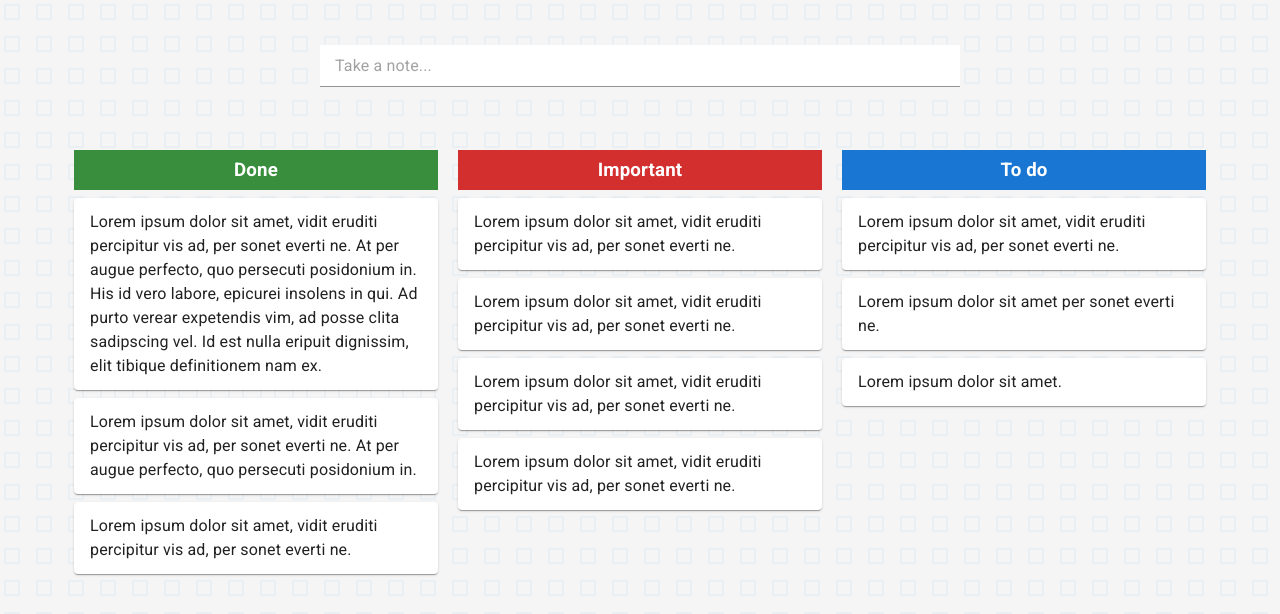
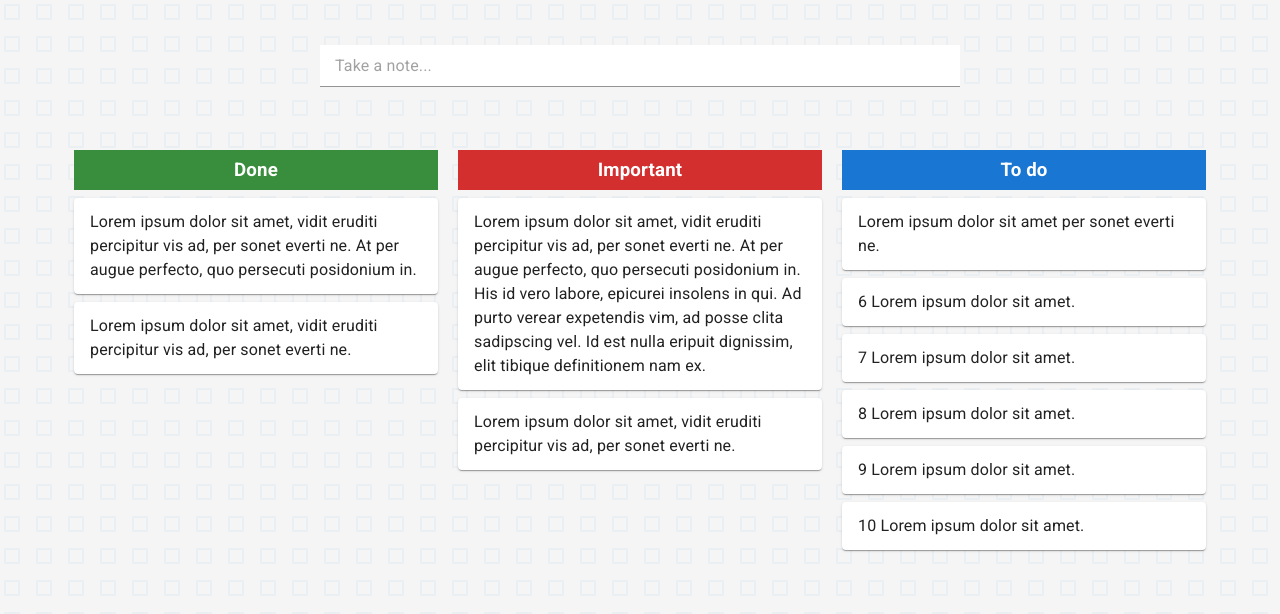
Before and after one commit to hieudo-dev/todo-react, a React (Create React App) app: page / in a window 1280 px wide. Shown: the top 614 px of the page. Built offline with nearby package versions, Linux system fonts and the light colour scheme.

Commit message:
Add delete feature (animated)

```diff
--- a/src/components/TodoCard.js
+++ b/src/components/TodoCard.js
@@ -10,7 +10,8 @@ import {
    Typography,
    ExpansionPanelDetails,
    createMuiTheme,
-   ThemeProvider
+   ThemeProvider,
+   Fade
 } from "@material-ui/core";
 import { red } from "@material-ui/core/colors";
 
@@ -47,6 +48,7 @@ const TodoCard = props => {
 
    return (
       <ThemeProvider theme={theme}>
+         <Fade in={props.active} timeout={{ appear: 0, enter: 0, exit: 300 }}>
             <ExpansionPanel>
                <ExpansionPanelSummary>
                   <Typography className={classes.contentText}>
@@ -54,7 +56,12 @@ const TodoCard = props => {
                   </Typography>
                </ExpansionPanelSummary>
                <ExpansionPanelDetails>
-               <Grid container alignItems="center" justify="flex-start" xs={6}>
+                  <Grid
+                     container
+                     alignItems="center"
+                     justify="flex-start"
+                     xs={6}
+                  >
                      <CheckIcon className={classes.checkIcon} />
                   </Grid>
                   <Grid
@@ -65,11 +72,15 @@ const TodoCard = props => {
                      xs={6}
                      spacing={1}
                   >
-                  <EditIcon style={{ marginRight: 10 }} />
-                  <DeleteIcon style={{ color: red[500] }} />
+                     {/* <EditIcon style={{ marginRight: 10 }} /> */}
+                     <DeleteIcon
+                        onClick={props.onDelete}
+                        style={{ color: red[500] }}
+                     />
                   </Grid>
                </ExpansionPanelDetails>
             </ExpansionPanel>
+         </Fade>
       </ThemeProvider>
    );
 };
--- a/src/components/TodoGrid.js
+++ b/src/components/TodoGrid.js
@@ -1,4 +1,4 @@
-import React from "react";
+import React, { useState } from "react";
 import { connect } from "react-redux";
 import { delTodo, editTodo } from "../store/actions";
 import { makeStyles } from "@material-ui/core/styles";
@@ -28,8 +28,14 @@ const useStyles = makeStyles(theme => ({
    }
 }));
 
-const TodoGrid = ({ todos }) => {
+const TodoGrid = ({ todos, delTodo, editTodo }) => {
    const classes = useStyles();
+   const [state, setState] = useState({ deleting: -1, editing: -1 });
+
+   const handleDelete = id => {
+      setState({ ...state, deleting: id });
+      setTimeout(() => delTodo(id), 300);
+   };
 
    return (
       <Grid className={classes.root} container alignItems="flex-start">
@@ -49,9 +55,17 @@ const TodoGrid = ({ todos }) => {
                   Done
                </h3>
             </Typography>
-            {todos.done.map(todo => (
+            {todos.done.map(([id, data]) => (
                <Grid className={classes.card} item>
-                  <TodoCard>{todo}</TodoCard>
+                  <TodoCard
+                     key={id}
+                     id={id}
+                     active={id !== state.deleting}
+                     onEdit={() => null}
+                     onDelete={() => handleDelete(id)}
+                  >
+                     {data}
+                  </TodoCard>
                </Grid>
             ))}
          </Grid>
@@ -71,9 +85,17 @@ const TodoGrid = ({ todos }) => {
                   Important
                </h3>
             </Typography>
-            {todos.important.map(todo => (
+            {todos.important.map(([id, data]) => (
                <Grid className={classes.card} item>
-                  <TodoCard>{todo}</TodoCard>
+                  <TodoCard
+                     key={id}
+                     id={id}
+                     active={id !== state.deleting}
+                     onEdit={() => null}
+                     onDelete={() => handleDelete(id)}
+                  >
+                     {data}
+                  </TodoCard>
                </Grid>
             ))}
          </Grid>
@@ -93,9 +115,17 @@ const TodoGrid = ({ todos }) => {
                   To do
                </h3>
             </Typography>
-            {todos.common.map(todo => (
+            {todos.common.map(([id, data]) => (
                <Grid className={classes.card} item>
-                  <TodoCard>{todo}</TodoCard>
+                  <TodoCard
+                     key={id}
+                     id={id}
+                     active={id !== state.deleting}
+                     onEdit={() => null}
+                     onDelete={() => handleDelete(id)}
+                  >
+                     {data}
+                  </TodoCard>
                </Grid>
             ))}
          </Grid>
--- a/src/store/reducer.js
+++ b/src/store/reducer.js
@@ -1,3 +1,5 @@
+import * as actions from "./constants";
+
 // const initialState = {
 //    todos: []
 // };
@@ -6,26 +8,49 @@
 const initialState = {
    todos: {
       done: [
-         "Lorem ipsum dolor sit amet, vidit eruditi percipitur vis ad, per sonet everti ne. At per augue perfecto, quo persecuti posidonium in. His id vero labore, epicurei insolens in qui. Ad purto verear expetendis vim, ad posse clita sadipscing vel. Id est nulla eripuit dignissim, elit tibique definitionem nam ex.",
-         "Lorem ipsum dolor sit amet, vidit eruditi percipitur vis ad, per sonet everti ne. At per augue perfecto, quo persecuti posidonium in. ",
-         "Lorem ipsum dolor sit amet, vidit eruditi percipitur vis ad, per sonet everti ne. "
+         [
+            1,
+            "Lorem ipsum dolor sit amet, vidit eruditi percipitur vis ad, per sonet everti ne. At per augue perfecto, quo persecuti posidonium in. "
+         ],
+         [
+            2,
+            "Lorem ipsum dolor sit amet, vidit eruditi percipitur vis ad, per sonet everti ne. "
+         ]
       ],
       important: [
-         "Lorem ipsum dolor sit amet, vidit eruditi percipitur vis ad, per sonet everti ne. ",
-         "Lorem ipsum dolor sit amet, vidit eruditi percipitur vis ad, per sonet everti ne. ",
-         "Lorem ipsum dolor sit amet, vidit eruditi percipitur vis ad, per sonet everti ne. ",
-         "Lorem ipsum dolor sit amet, vidit eruditi percipitur vis ad, per sonet everti ne. "
+         [
+            3,
+            "Lorem ipsum dolor sit amet, vidit eruditi percipitur vis ad, per sonet everti ne. At per augue perfecto, quo persecuti posidonium in. His id vero labore, epicurei insolens in qui. Ad purto verear expetendis vim, ad posse clita sadipscing vel. Id est nulla eripuit dignissim, elit tibique definitionem nam ex."
+         ],
+         [
+            4,
+            "Lorem ipsum dolor sit amet, vidit eruditi percipitur vis ad, per sonet everti ne. "
+         ]
       ],
       common: [
-         "Lorem ipsum dolor sit amet, vidit eruditi percipitur vis ad, per sonet everti ne. ",
-         "Lorem ipsum dolor sit amet per sonet everti ne. ",
-         "Lorem ipsum dolor sit amet. "
+         [5, "Lorem ipsum dolor sit amet per sonet everti ne. "],
+         [6, "6 Lorem ipsum dolor sit amet. "],
+         [7, "7 Lorem ipsum dolor sit amet. "],
+         [8, "8 Lorem ipsum dolor sit amet. "],
+         [9, "9 Lorem ipsum dolor sit amet. "],
+         [10, "10 Lorem ipsum dolor sit amet. "]
       ]
    }
 };
 
 const reducer = (state = initialState, action) => {
    switch (action.type) {
+      case actions.DEL_TODO:
+         return {
+            ...state,
+            todos: {
+               done: state.todos.done.filter(([id]) => id !== action.id),
+               important: state.todos.important.filter(
+                  ([id]) => id !== action.id
+               ),
+               common: state.todos.common.filter(([id]) => id !== action.id)
+            }
+         };
       default:
          return state;
    }
```
Lines whose indentation alone changed are shown as unchanged.
